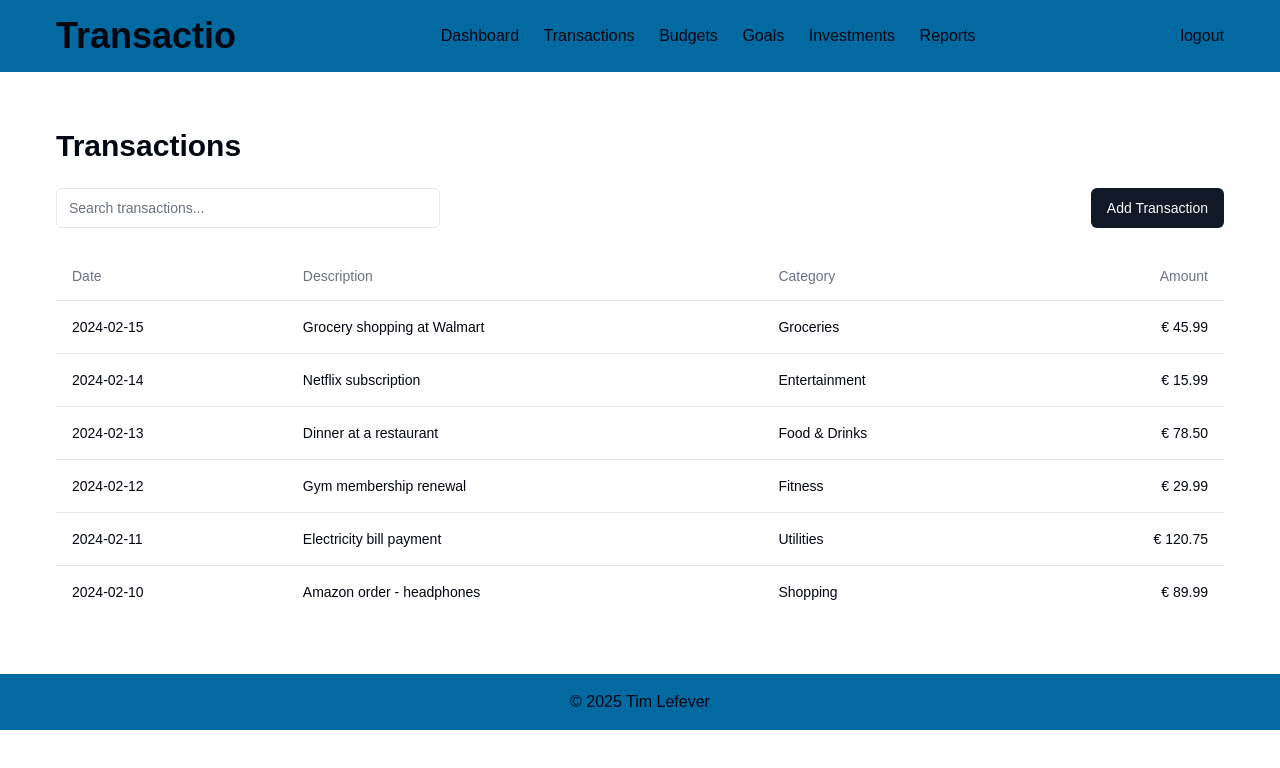
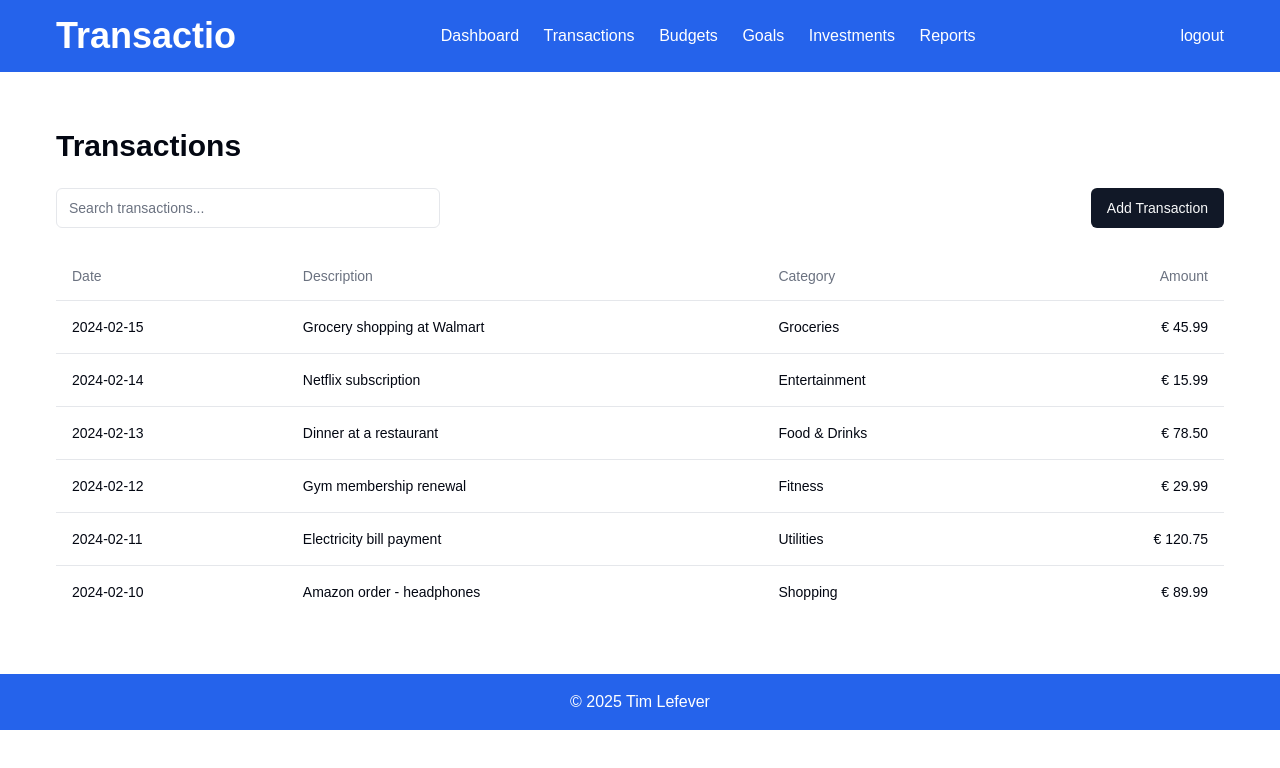
Before and after one commit to DEtimSTER/tim-lefever-topic-hybrid, a Next.js app: page /transactions in a window 1280 px wide. Shown: the top 768 px of the page. Built offline with nearby package versions, Linux system fonts and the light colour scheme.

Commit message:
color changes to ui

```diff
--- a/src/components/footer.tsx
+++ b/src/components/footer.tsx
@@ -2,7 +2,7 @@
 export function Footer() {
 
     return (
-        <div className="w-full bg-sky-700 p-4 text-center">
+        <div className="w-full bg-blue-600 p-4 text-center text-white">
             © 2025 Tim Lefever
         </div>
     )
--- a/src/components/navbar.tsx
+++ b/src/components/navbar.tsx
@@ -4,7 +4,7 @@ import Link from "next/link";
 export function Navbar() {
 
     return (
-        <nav className="w-full bg-sky-700 p-4">
+        <nav className="w-full bg-blue-600 p-4 text-white">
             <div className=" flex items-center pl-10 pr-10">
                 <h1 className="text-4xl font-bold mr-auto">Transactio</h1>
                 <ul className="flex justify-evenly w-1/2">
--- a/tailwind.config.ts
+++ b/tailwind.config.ts
@@ -38,6 +38,20 @@ export default {
 				'900': '#14532d',
 				'950': '#052e16'
 			},
+			blue: {
+				50: "#eff6ff",
+				100: "#dbeafe",
+				200: "#bfdbfe",
+				300: "#93c5fd",
+				400: "#60a5fa",
+				500: "#3b82f6",
+				600: "#2563eb",
+				700: "#1d4ed8",
+				800: "#1e40af",
+				900: "#1e3a8a",
+				950: "#172554",
+			},
+
 			card: {
   				DEFAULT: 'hsl(var(--card))',
   				foreground: 'hsl(var(--card-foreground))'
```
